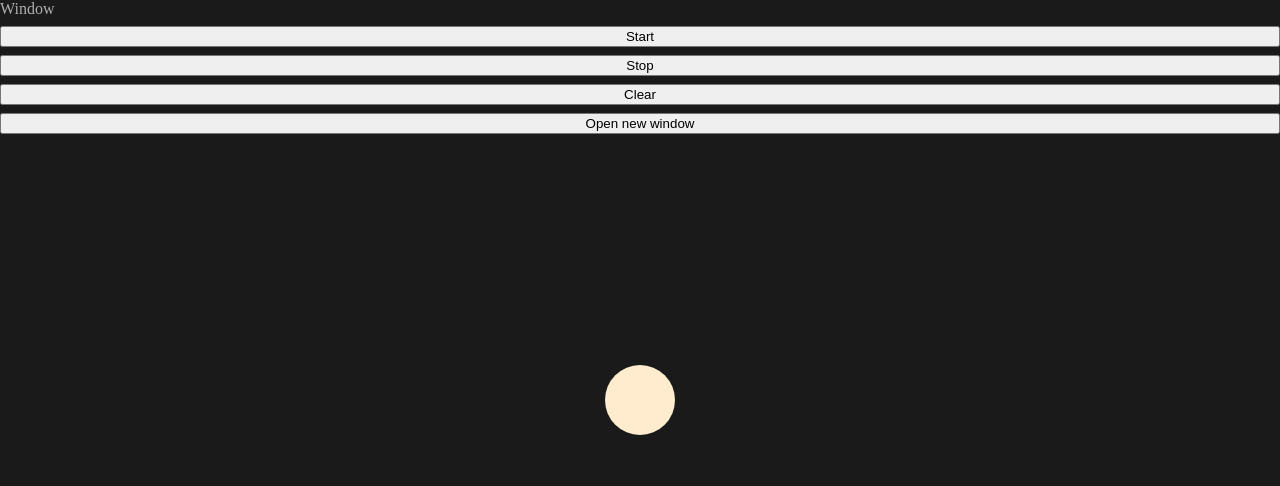
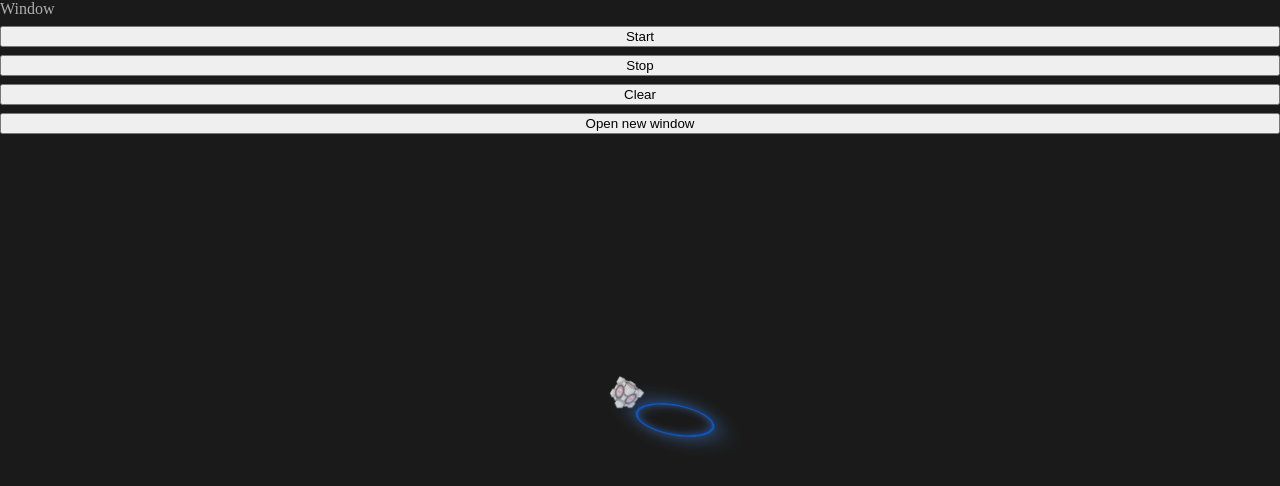
Before and after one commit to glowlh/broadcast-windows, a React (Vite) app: page / in a window 1280 px wide. Shown: the top 486 px of the page. Built offline with nearby package versions, Linux system fonts and the light colour scheme.

Commit message:
feat: add styles

```diff
--- a/src/App.tsx
+++ b/src/App.tsx
@@ -1,9 +1,9 @@
 import { useState, useRef, useEffect } from 'react'
+import boxImage from '../public/box.png';
 import { Box, Particle, PortalBox } from './styles.ts';
 import { WindowObserver } from './WindowObserver';
 import { AnimationParams, Path as IPath } from './types.ts';
 import { Path } from './Path';
-import { StorageManager } from './StorageManager';
 const wo = new WindowObserver();
 let pathBuilder: Path;
 
@@ -57,8 +57,8 @@ function App() {
   const updatePath = () => {
     const to = pathBuilder.getIntersectionPoint();
     const from: AnimationParams = {
-      x: getPortalPosition()?.x || 0,
-      y: getPortalPosition()?.y || 0,
+      x: getPortalPosition() ? getPortalPosition()?.x + getPortalPosition()?.width / 2 : 0,
+      y: getPortalPosition() ? getPortalPosition()?.y + getPortalPosition()?.height / 2 : 0,
     };
 
     setPath({
@@ -75,7 +75,7 @@ function App() {
           portalPosition: position,
           windowParams: wo.getWindowParamsFromStore(),
           anotherWindowParams: wo.getAnotherWindowParamsFromStore(),
-          isMain: wo.isMain(),
+          isMain: wo.isMain,
         });
 
         updatePath();
@@ -91,13 +91,15 @@ function App() {
       <button onClick={handleOpenNewWindow}>Open new window</button>
 
       {
-        wo.isMain() ? <Particle
+        wo.isMain ? <Particle
+          alt=''
+          src={boxImage}
           from={{ x: path?.from?.x, y: path?.from?.y }}
           to={{ x: path?.to?.x, y: path?.to?.y }}
         /> : null
       }
 
-      <PortalBox ref={portalRef} />
+      <PortalBox ref={portalRef} isMain={wo.isMain} />
     </Box>
   );
 }
--- a/src/Path/Path.ts
+++ b/src/Path/Path.ts
@@ -1,4 +1,4 @@
-import { WindowParams, Path as IPath, AnimationParams } from '../types.ts';
+import { WindowParams, Path as IPath, AnimationParams } from "../types.ts";
 
 export class Path {
   private _pX;
@@ -66,7 +66,8 @@ export class Path {
       return {
         x: this._window.x + this._window.width,
         y:
-          ((to.y - from.y) * (this._window.x + this._window.width - from.x)) / (to.x - from.x) +
+          ((to.y - from.y) * (this._window.x + this._window.width - from.x)) /
+            (to.x - from.x) +
           from.y,
       };
     }
--- a/src/Path/index.ts
+++ b/src/Path/index.ts
@@ -1 +1 @@
-export * from './Path.ts';
+export * from "./Path.ts";
--- a/src/StorageManager/StorageManager.ts
+++ b/src/StorageManager/StorageManager.ts
@@ -1,7 +1,7 @@
-import { Storage, WindowParams } from '../types.ts';
+import { Storage, WindowParams } from "../types.ts";
 
-const STORAGE_WINDOWS_PARAMS_NAME = 'WINDOWS';
-const STORAGE_WINDOWS_COUNT_NAME = 'COUNT';
+const STORAGE_WINDOWS_PARAMS_NAME = "WINDOWS";
+const STORAGE_WINDOWS_COUNT_NAME = "COUNT";
 
 export class StorageManager {
   public paramsScope: string;
--- a/src/StorageManager/index.ts
+++ b/src/StorageManager/index.ts
@@ -1 +1 @@
-export * from './StorageManager.ts';
+export * from "./StorageManager.ts";
--- a/src/UpdateWindowEvent/UpdateWindowEvent.ts
+++ b/src/UpdateWindowEvent/UpdateWindowEvent.ts
@@ -1,3 +1,5 @@
-const WINDOW_PARAMS_UPDATE_EVENT_NAME = 'updateWindow';
+const WINDOW_PARAMS_UPDATE_EVENT_NAME = "updateWindow";
 
-export const updateWindowEvent = new CustomEvent(WINDOW_PARAMS_UPDATE_EVENT_NAME);
+export const updateWindowEvent = new CustomEvent(
+  WINDOW_PARAMS_UPDATE_EVENT_NAME,
+);
--- a/src/UpdateWindowEvent/index.ts
+++ b/src/UpdateWindowEvent/index.ts
@@ -1 +1 @@
-export * from './UpdateWindowEvent.ts';
+export * from "./UpdateWindowEvent.ts";
--- a/src/WindowObserver/WindowObserver.ts
+++ b/src/WindowObserver/WindowObserver.ts
@@ -1,6 +1,6 @@
-import { WindowParams } from '../types.ts';
-import { StorageManager } from '../StorageManager';
-import { updateWindowEvent } from '../UpdateWindowEvent';
+import { WindowParams } from "../types.ts";
+import { StorageManager } from "../StorageManager";
+import { updateWindowEvent } from "../UpdateWindowEvent";
 
 export class WindowObserver {
   private _interval;
@@ -25,7 +25,7 @@ export class WindowObserver {
     this._storageManager.setCount(this._count);
 
     // TODO: add event for updating storage
-    window.addEventListener('beforeunload', () => {
+    window.addEventListener("beforeunload", () => {
       this._count = this._storageManager.getCount();
       this._count = this._count - 1 < 0 ? 0 : this._count - 1;
 
@@ -90,7 +90,7 @@ export class WindowObserver {
   }
 
   stop() {
-    console.info('--stop--');
+    console.info("--stop--");
     clearInterval(this._interval);
   }
 
@@ -99,7 +99,7 @@ export class WindowObserver {
   }
 
   clear() {
-    console.info('--clear--');
+    console.info("--clear--");
     this._storageManager.clearAll();
   }
 
@@ -127,11 +127,11 @@ export class WindowObserver {
     return anotherWindowParams;
   }
 
-  isMain(): boolean {
+  get isMain(): boolean {
     const parsedStoredParams = this._storageManager.getParamsAll();
 
     if (!parsedStoredParams) {
-      return false;
+      return true;
     }
 
     const min = 0;
--- a/src/WindowObserver/index.ts
+++ b/src/WindowObserver/index.ts
@@ -1 +1 @@
-export * from './WindowObserver.ts';
+export * from "./WindowObserver.ts";
--- a/src/styles.ts
+++ b/src/styles.ts
@@ -1,5 +1,16 @@
-import styled, { createGlobalStyle, css, keyframes } from 'styled-components';
-import { AnimationParams, Path } from './types.ts';
+import styled, { createGlobalStyle, css, keyframes } from "styled-components";
+import { AnimationParams, Path } from "./types.ts";
+
+const PORTAL_COLOR = {
+  main: {
+    border: "#0559D8",
+    shadow: "rgba(72, 140, 232, 0.51)",
+  },
+  secondary: {
+    border: "#B0320B",
+    shadow: "rgba(232, 142, 86, 0.51)",
+  },
+};
 
 export const Box = styled.div`
   background: #1a1a1a;
@@ -14,18 +25,50 @@ export const Box = styled.div`
   flex-direction: column;
   gap: 8px;
   position: relative;
-    overflow: hidden;
+  overflow: hidden;
 `;
 
-export const PortalBox = styled.div`
+const portalAnimation = keyframes`
+    0% {
+        transform: rotate(0deg) skew(0deg, 0deg);
+    }
+    50% {
+        transform: rotate(-15deg) skew(20deg, 30deg);
+    }
+    100% {
+        transform: rotate(-35deg) skew(0deg, 0deg);
+    }
+`;
+
+export const PortalBox = styled.div<{ isMain: boolean }>`
   width: 70px;
-  height: 70px;
+  height: 40px;
   position: absolute;
   top: 50%;
   left: 50%;
   transform: translate(-50%, -50%);
-  background: blanchedalmond;
+  background: transparent;
   border-radius: 50%;
+  border: 2px solid
+    ${({ isMain }) =>
+      isMain ? PORTAL_COLOR.main.border : PORTAL_COLOR.secondary.border};
+
+  animation: 4s linear 0s infinite alternate ${portalAnimation};
+  box-shadow: 0px 0px 20px 2px
+    ${({ isMain }) =>
+      isMain ? PORTAL_COLOR.main.shadow : PORTAL_COLOR.secondary.shadow};
+
+  &:before {
+    content: "";
+    position: absolute;
+    width: 100%;
+    height: 100%;
+    border-radius: 50%;
+    box-shadow: 0px 0px 10px 0px
+      ${({ isMain }) =>
+        isMain ? PORTAL_COLOR.main.shadow : PORTAL_COLOR.secondary.shadow}
+      inset;
+  }
 `;
 
 export const animationMoving = (from: AnimationParams, to: AnimationParams) => {
@@ -33,10 +76,12 @@ export const animationMoving = (from: AnimationParams, to: AnimationParams) => {
     0% {
         left: ${from.x || 0}px;
         top: ${from.y || 0}px;
+        transform: rotate(0deg);
     }
     100% {
         left: ${to.x || 0}px;
         top: ${to.y || 0}px;
+        transform: rotate(360deg);
     }
 `;
 
@@ -45,12 +90,10 @@ export const animationMoving = (from: AnimationParams, to: AnimationParams) => {
   `;
 };
 
-export const Particle = styled.div<Path>`
+export const Particle = styled.img<Path>`
   position: absolute;
-  width: 20px;
-  height: 20px;
-  background: cornflowerblue;
-  border-radius: 50%;
+  width: 30px;
+  height: 30px;
   animation: ${({ from, to }) => animationMoving(from, to)};
 `;
 
--- a/tsconfig.app.json
+++ b/tsconfig.app.json
@@ -17,7 +17,7 @@
 
     /* Linting */
     "strict": true,
-    "noUnusedLocals": true,
+    "noUnusedLocals": false,
     "noUnusedParameters": true,
     "noFallthroughCasesInSwitch": true,
     "noUncheckedSideEffectImports": true
```
Also changed, not shown: public/box.png (added).
